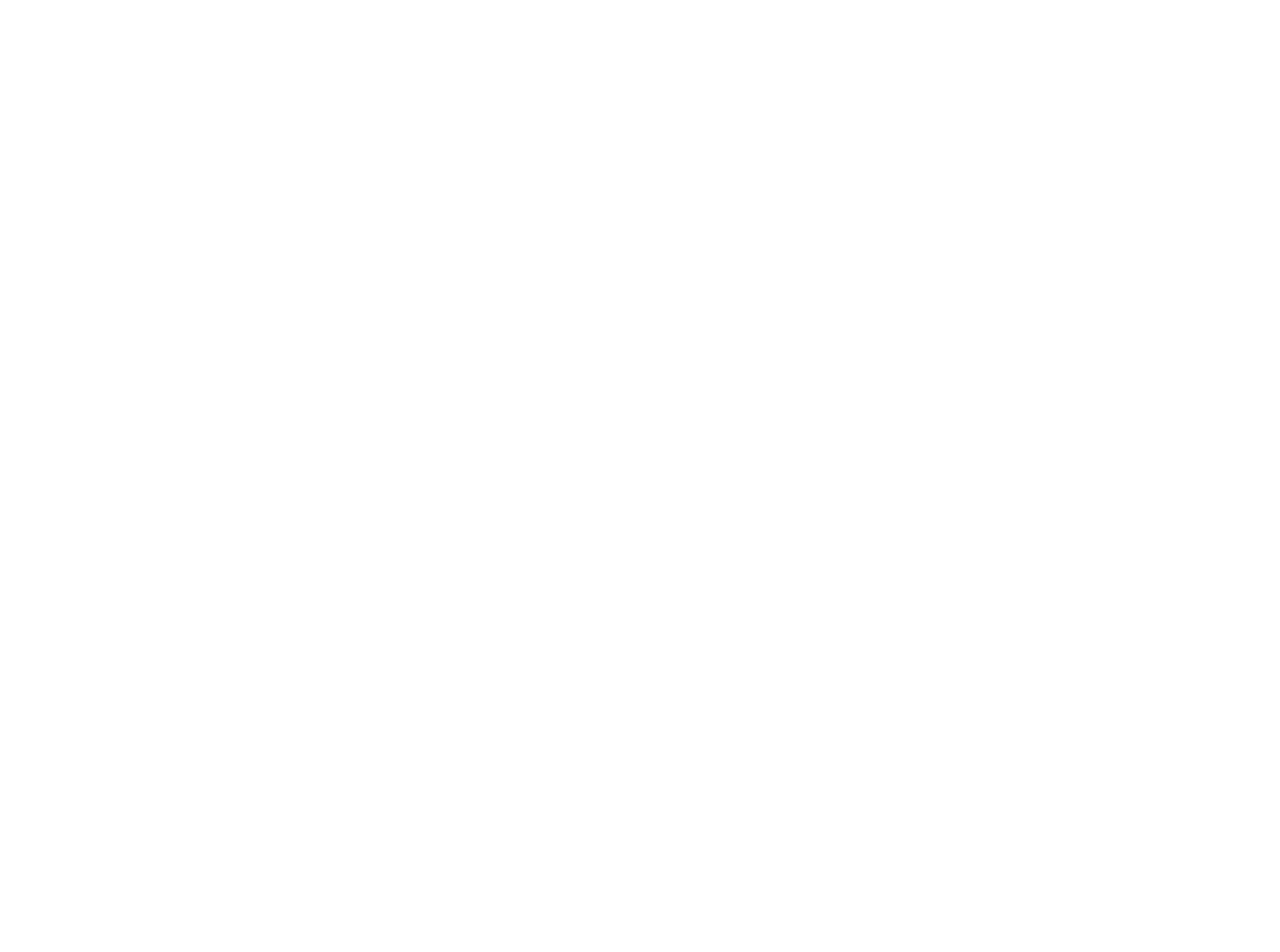
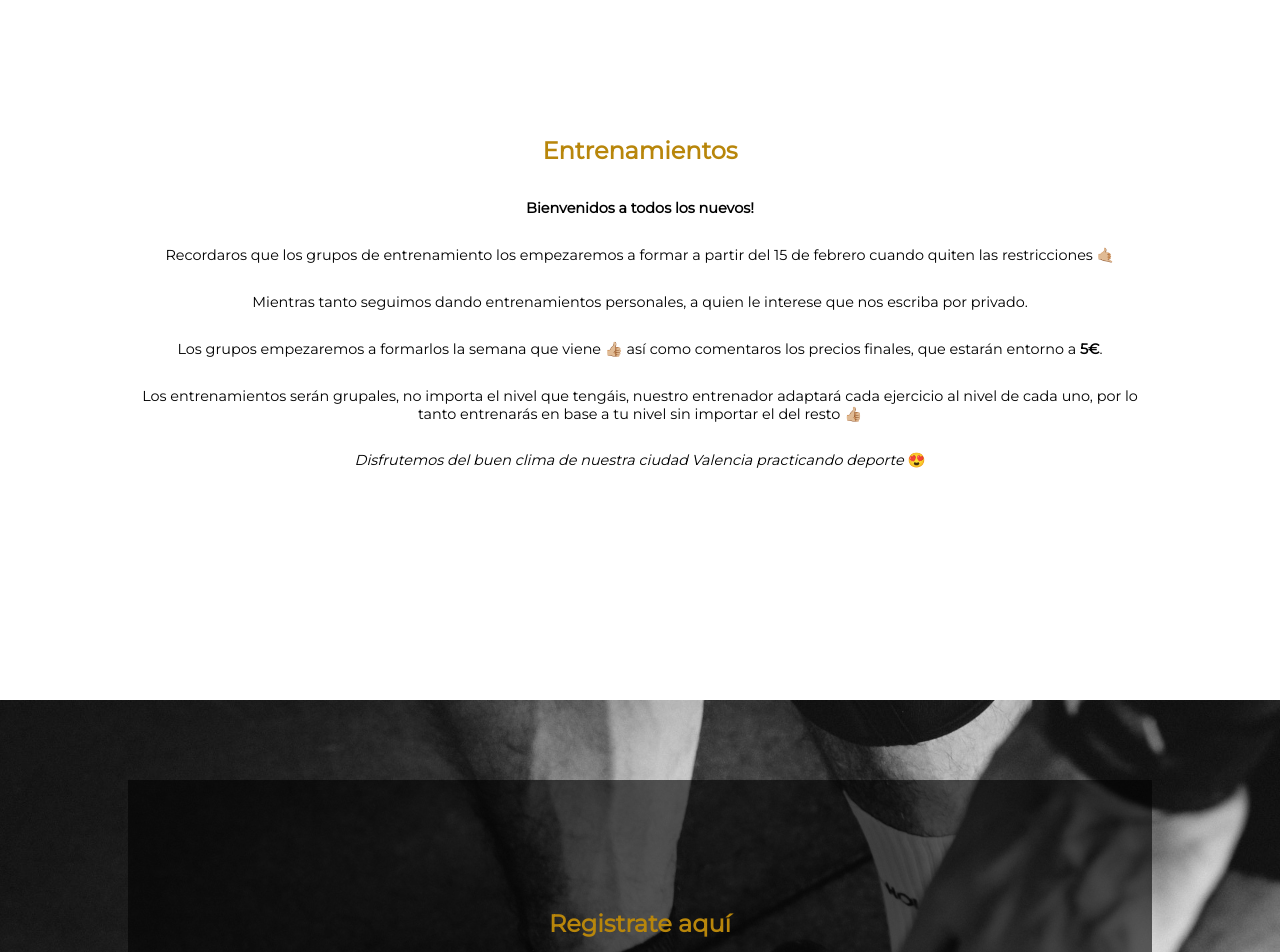
Before and after one commit to carlosaore/openair-register, a React (Create React App) app: page / in a window 1280 px wide. Shown: the part 900-1852 px from the top of the page. Before the commit the page ends 800 px from the top, so only its background shows below. Built offline with nearby package versions, Linux system fonts and the light colour scheme.

Commit message:
Revert "crazy test"
This reverts commit fd22550d871523343b7ece088bceb4f0a7119a66.

```diff
--- a/src/App.js
+++ b/src/App.js
@@ -5,7 +5,9 @@
 function App() {
   return (
     <>
+      <HeroImg1 />
       <Info />
+      <Register />
     </>
   );
 }
--- a/src/components/Info.js
+++ b/src/components/Info.js
@@ -3,7 +3,27 @@
 import P from './atoms/P'
 const Info = () => (
     <InfoWrapper>
-        <iframe id="typeform-full" width="100%" height="100%" frameBorder="0" src="https://karinheinzl.typeform.com/to/N75W9teT?typeform-embed=popup&amp;embed-opacity=70&amp;typeform-embed-id=byex7"></iframe>
+        <Header>
+            Entrenamientos
+        </Header>
+        <P>
+            <b>Bienvenidos a todos los nuevos!</b>
+        </P>
+        <P>
+            Recordaros que los grupos de entrenamiento  los empezaremos a formar a partir del 15 de febrero cuando quiten las restricciones 🤙🏼
+        </P>
+        <P>
+            Mientras tanto seguimos dando entrenamientos personales, a quien le interese que nos escriba por privado.
+        </P>
+        <P>
+            Los grupos empezaremos a formarlos la semana que viene 👍🏼 así como comentaros los precios finales, que estarán entorno a <b>5€</b>.
+        </P>
+        <P>
+            Los entrenamientos serán grupales, no importa el nivel que tengáis,  nuestro entrenador adaptará cada ejercicio al nivel de cada uno, por lo tanto entrenarás en base a tu nivel sin importar el del resto 👍🏼
+        </P>
+        <P>
+            <i>Disfrutemos del buen clima de nuestra ciudad Valencia practicando deporte</i> 😍
+        </P>
     </InfoWrapper>
 )
 
```
